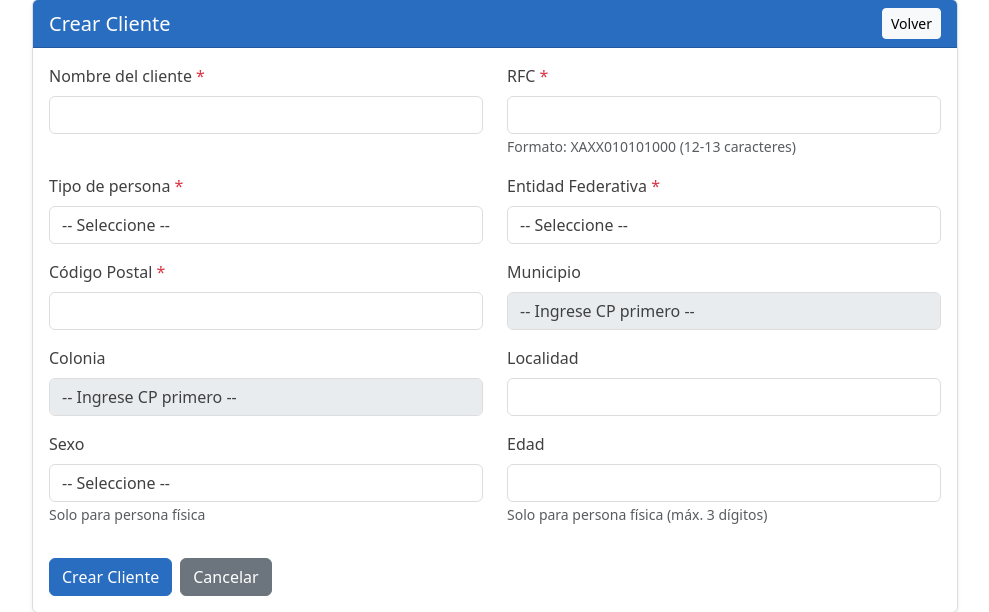
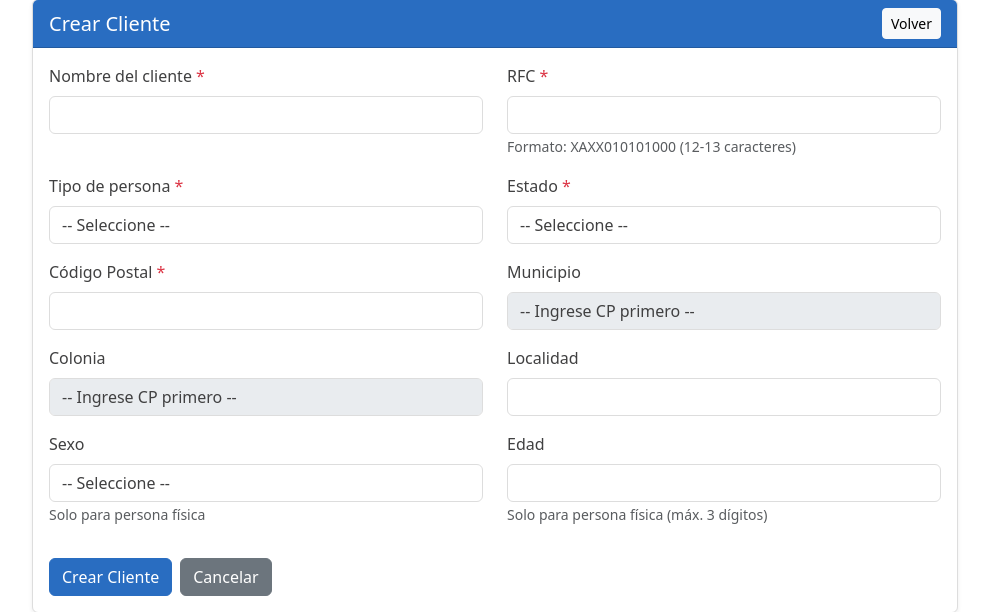
Before and after one commit to davidorado03/redeco-frontend, a Django app: page /clientes/crear/ in a window 1280 px wide. Shown: the part 105-717 px from the top of the page, without its empty margins (145-1134 px from the left). Run offline with Django 4.2, Linux system fonts and the light colour scheme; data that the repository does not hold is empty.

Commit message:
Change label to Estado and hardcode all 32 Mexican states

```diff
--- a/templates/clientes_form.html
+++ b/templates/clientes_form.html
@@ -60,15 +60,41 @@
 
 						<!-- Datos geográficos -->
 						<div class="col-md-6 mb-3">
-							<label class="form-label">Entidad Federativa <span class="text-danger">*</span></label>
+							<label class="form-label">Estado <span class="text-danger">*</span></label>
 							<select id="estado_select" name="estado_id" class="form-control" required>
 								<option value="">-- Seleccione --</option>
-								{% for e in estados %}
-								<option value="{{ e.claveEdo }}" data-nombre="{{ e.estado }}"
-										{% if edit_mode and cliente.estado_id == e.claveEdo %}selected{% elif form.estado_id == e.claveEdo|stringformat:"s" %}selected{% endif %}>
-									{{ e.estado }}
-								</option>
-								{% endfor %}
+								<option value="1" data-nombre="Aguascalientes" {% if edit_mode and cliente.estado_id == 1 %}selected{% elif form.estado_id == '1' %}selected{% endif %}>Aguascalientes</option>
+								<option value="2" data-nombre="Baja California" {% if edit_mode and cliente.estado_id == 2 %}selected{% elif form.estado_id == '2' %}selected{% endif %}>Baja California</option>
+								<option value="3" data-nombre="Baja California Sur" {% if edit_mode and cliente.estado_id == 3 %}selected{% elif form.estado_id == '3' %}selected{% endif %}>Baja California Sur</option>
+								<option value="4" data-nombre="Campeche" {% if edit_mode and cliente.estado_id == 4 %}selected{% elif form.estado_id == '4' %}selected{% endif %}>Campeche</option>
+								<option value="5" data-nombre="Coahuila de Zaragoza" {% if edit_mode and cliente.estado_id == 5 %}selected{% elif form.estado_id == '5' %}selected{% endif %}>Coahuila de Zaragoza</option>
+								<option value="6" data-nombre="Colima" {% if edit_mode and cliente.estado_id == 6 %}selected{% elif form.estado_id == '6' %}selected{% endif %}>Colima</option>
+								<option value="7" data-nombre="Chiapas" {% if edit_mode and cliente.estado_id == 7 %}selected{% elif form.estado_id == '7' %}selected{% endif %}>Chiapas</option>
+								<option value="8" data-nombre="Chihuahua" {% if edit_mode and cliente.estado_id == 8 %}selected{% elif form.estado_id == '8' %}selected{% endif %}>Chihuahua</option>
+								<option value="9" data-nombre="Ciudad de México" {% if edit_mode and cliente.estado_id == 9 %}selected{% elif form.estado_id == '9' %}selected{% endif %}>Ciudad de México</option>
+								<option value="10" data-nombre="Durango" {% if edit_mode and cliente.estado_id == 10 %}selected{% elif form.estado_id == '10' %}selected{% endif %}>Durango</option>
+								<option value="11" data-nombre="Guanajuato" {% if edit_mode and cliente.estado_id == 11 %}selected{% elif form.estado_id == '11' %}selected{% endif %}>Guanajuato</option>
+								<option value="12" data-nombre="Guerrero" {% if edit_mode and cliente.estado_id == 12 %}selected{% elif form.estado_id == '12' %}selected{% endif %}>Guerrero</option>
+								<option value="13" data-nombre="Hidalgo" {% if edit_mode and cliente.estado_id == 13 %}selected{% elif form.estado_id == '13' %}selected{% endif %}>Hidalgo</option>
+								<option value="14" data-nombre="Jalisco" {% if edit_mode and cliente.estado_id == 14 %}selected{% elif form.estado_id == '14' %}selected{% endif %}>Jalisco</option>
+								<option value="15" data-nombre="México" {% if edit_mode and cliente.estado_id == 15 %}selected{% elif form.estado_id == '15' %}selected{% endif %}>México</option>
+								<option value="16" data-nombre="Michoacán de Ocampo" {% if edit_mode and cliente.estado_id == 16 %}selected{% elif form.estado_id == '16' %}selected{% endif %}>Michoacán de Ocampo</option>
+								<option value="17" data-nombre="Morelos" {% if edit_mode and cliente.estado_id == 17 %}selected{% elif form.estado_id == '17' %}selected{% endif %}>Morelos</option>
+								<option value="18" data-nombre="Nayarit" {% if edit_mode and cliente.estado_id == 18 %}selected{% elif form.estado_id == '18' %}selected{% endif %}>Nayarit</option>
+								<option value="19" data-nombre="Nuevo León" {% if edit_mode and cliente.estado_id == 19 %}selected{% elif form.estado_id == '19' %}selected{% endif %}>Nuevo León</option>
+								<option value="20" data-nombre="Oaxaca" {% if edit_mode and cliente.estado_id == 20 %}selected{% elif form.estado_id == '20' %}selected{% endif %}>Oaxaca</option>
+								<option value="21" data-nombre="Puebla" {% if edit_mode and cliente.estado_id == 21 %}selected{% elif form.estado_id == '21' %}selected{% endif %}>Puebla</option>
+								<option value="22" data-nombre="Querétaro" {% if edit_mode and cliente.estado_id == 22 %}selected{% elif form.estado_id == '22' %}selected{% endif %}>Querétaro</option>
+								<option value="23" data-nombre="Quintana Roo" {% if edit_mode and cliente.estado_id == 23 %}selected{% elif form.estado_id == '23' %}selected{% endif %}>Quintana Roo</option>
+								<option value="24" data-nombre="San Luis Potosí" {% if edit_mode and cliente.estado_id == 24 %}selected{% elif form.estado_id == '24' %}selected{% endif %}>San Luis Potosí</option>
+								<option value="25" data-nombre="Sinaloa" {% if edit_mode and cliente.estado_id == 25 %}selected{% elif form.estado_id == '25' %}selected{% endif %}>Sinaloa</option>
+								<option value="26" data-nombre="Sonora" {% if edit_mode and cliente.estado_id == 26 %}selected{% elif form.estado_id == '26' %}selected{% endif %}>Sonora</option>
+								<option value="27" data-nombre="Tabasco" {% if edit_mode and cliente.estado_id == 27 %}selected{% elif form.estado_id == '27' %}selected{% endif %}>Tabasco</option>
+								<option value="28" data-nombre="Tamaulipas" {% if edit_mode and cliente.estado_id == 28 %}selected{% elif form.estado_id == '28' %}selected{% endif %}>Tamaulipas</option>
+								<option value="29" data-nombre="Tlaxcala" {% if edit_mode and cliente.estado_id == 29 %}selected{% elif form.estado_id == '29' %}selected{% endif %}>Tlaxcala</option>
+								<option value="30" data-nombre="Veracruz de Ignacio de la Llave" {% if edit_mode and cliente.estado_id == 30 %}selected{% elif form.estado_id == '30' %}selected{% endif %}>Veracruz de Ignacio de la Llave</option>
+								<option value="31" data-nombre="Yucatán" {% if edit_mode and cliente.estado_id == 31 %}selected{% elif form.estado_id == '31' %}selected{% endif %}>Yucatán</option>
+								<option value="32" data-nombre="Zacatecas" {% if edit_mode and cliente.estado_id == 32 %}selected{% elif form.estado_id == '32' %}selected{% endif %}>Zacatecas</option>
 							</select>
 							<input type="hidden" name="estado_nombre" id="estado_nombre"
 								value="{% if edit_mode %}{{ cliente.estado_nombre }}{% else %}{{ form.estado_nombre }}{% endif %}" />
```
